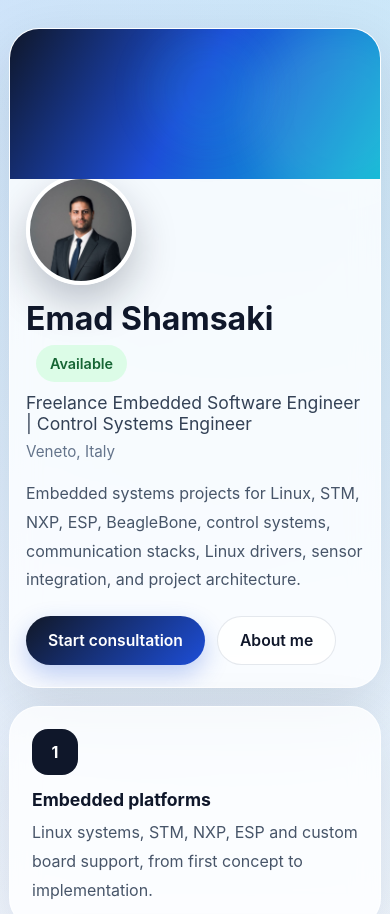
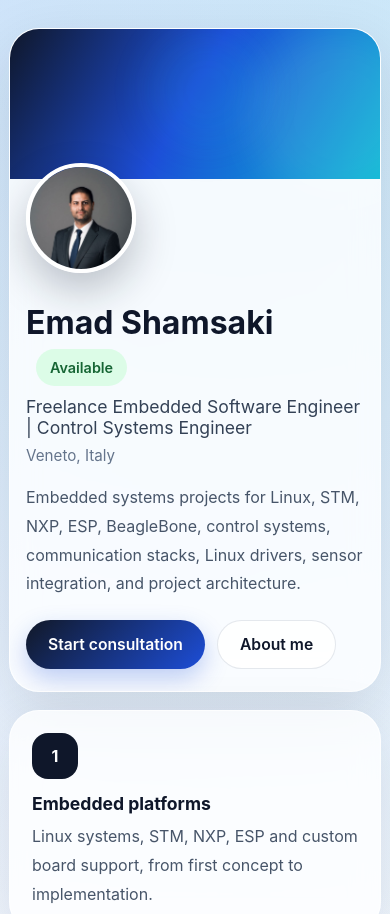
Before and after one commit to Emad-Shamsaki/consultation, a plain HTML site: page index.html in a window 390 px wide. Shown: the top 914 px of the page. Drawn offline with Linux system fonts and the light colour scheme.

Commit message:
fix style

```diff
--- a/assets/css/styles.css
+++ b/assets/css/styles.css
@@ -140,10 +140,10 @@ h3 {
 
 .hero-body {
   padding: 0 32px 34px;
-  margin-top: -58px;
+  margin-top: -18px;
   display: flex;
   gap: 22px;
-  align-items: flex-end;
+  align-items: flex-start;
   justify-content: space-between;
   flex-wrap: wrap;
 }
@@ -151,7 +151,7 @@ h3 {
 .profile-group {
   display: flex;
   gap: 18px;
-  align-items: flex-end;
+  align-items: flex-start;
   flex-wrap: wrap;
 }
 
@@ -160,9 +160,10 @@ h3 {
   height: 126px;
   border-radius: 50%;
   object-fit: cover;
-  object-position: center 18%;
+  object-position: center 8%;
   border: 4px solid white;
   box-shadow: 0 18px 40px rgba(15, 23, 42, 0.25);
+  transform: translateY(-34px);
 }
 
 .badge {
@@ -626,6 +627,10 @@ textarea {
     padding: 0 20px 24px;
   }
 
+  .avatar {
+    transform: translateY(-26px);
+  }
+
   .section,
   .form-card,
   .sidebar-card {
@@ -643,7 +648,7 @@ textarea {
   }
 
   .hero-body {
-    margin-top: -4px;
+    margin-top: 0;
     padding: 0 16px 22px;
   }
 
@@ -655,6 +660,8 @@ textarea {
   .avatar {
     width: 110px;
     height: 110px;
+    object-position: center top;
+    transform: translateY(-16px);
   }
 }
 
```
